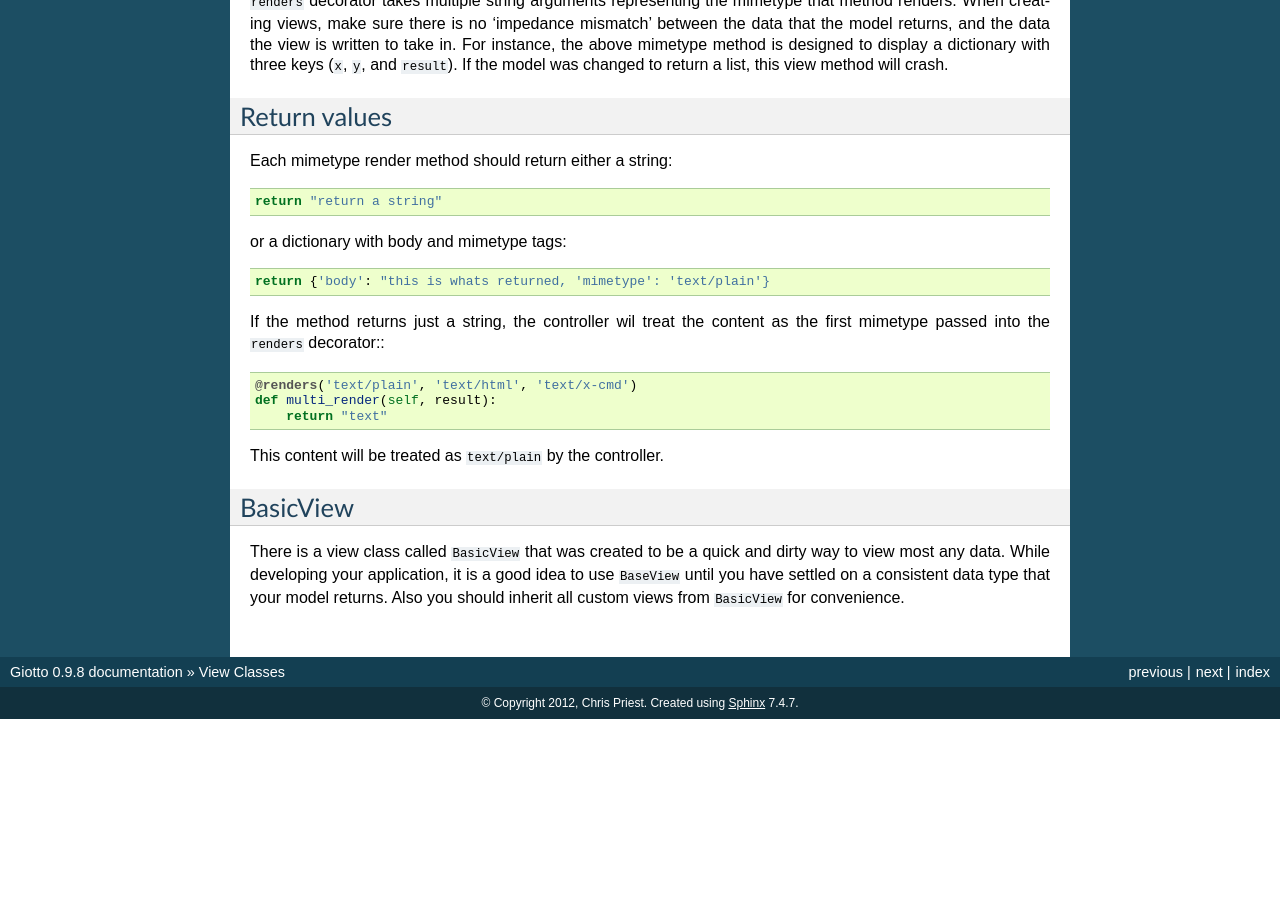
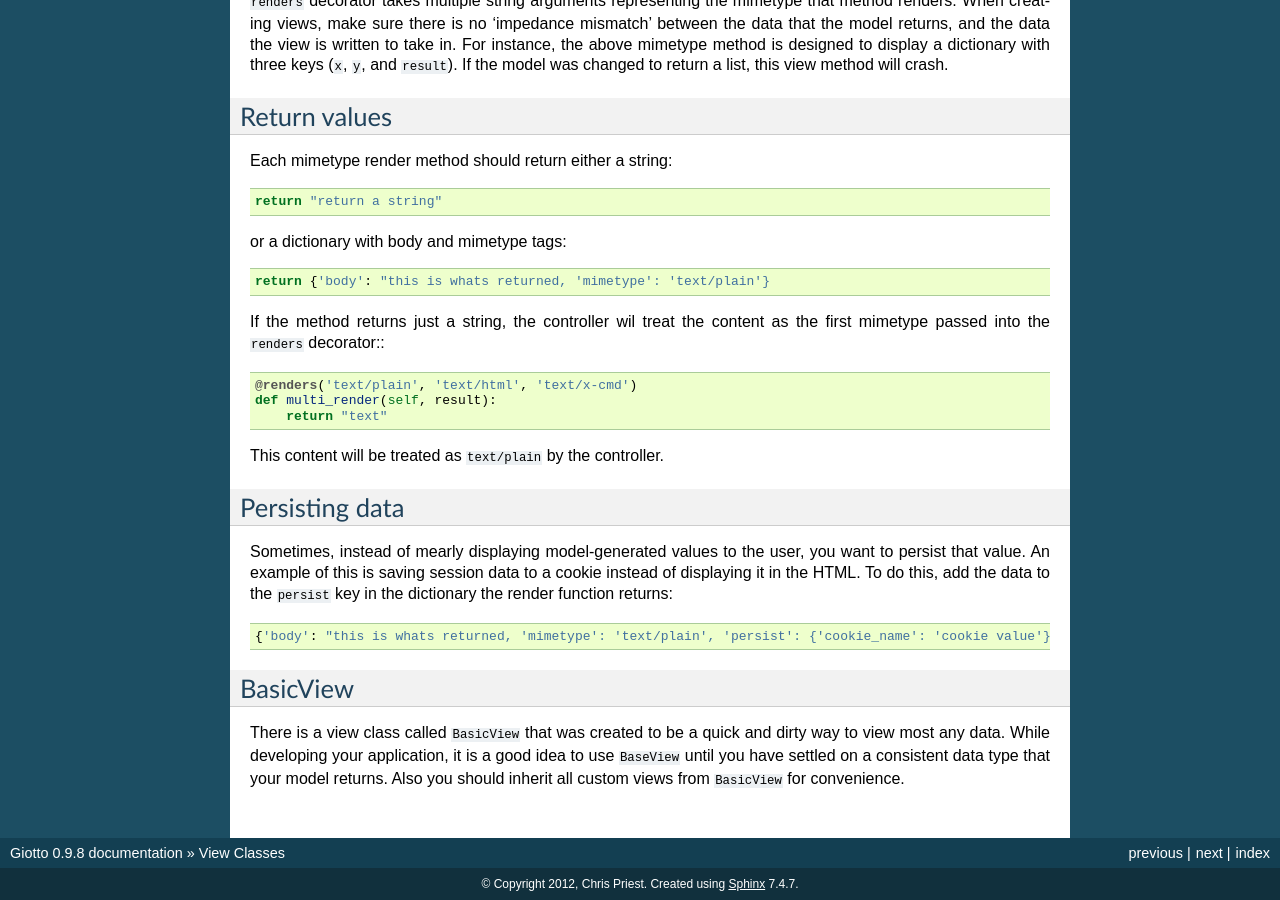
Before and after one commit to priestc/giotto, a Sphinx documentation site: the page built from docs/view_classes.rst, in a window 1280 px wide and 900 px high, scrolled down 695 px. Built offline with Sphinx 7.4.7, drawn with Linux system fonts in a browser that asks for light colours; before the commit the page ends 1414 px from its top, so only the background shows below that.

Commit message:
updated docs

```diff
--- a/docs/view_classes.rst
+++ b/docs/view_classes.rst
@@ -62,6 +62,16 @@ first mimetype passed into the ``renders`` decorator:::
 
 This content will be treated as ``text/plain`` by the controller.
 
+Persisting data
+---------------
+
+Sometimes, instead of mearly displaying model-generated values to the user,
+you want to persist that value.
+An example of this is saving session data to a cookie instead of displaying it in the HTML.
+To do this, add the data to the ``persist`` key in the dictionary the render function returns::
+
+    {'body': "this is whats returned, 'mimetype': 'text/plain', 'persist': {'cookie_name': 'cookie value'}}
+
 BasicView
 ---------
 
```
Also changed, not shown: 1 other file.
